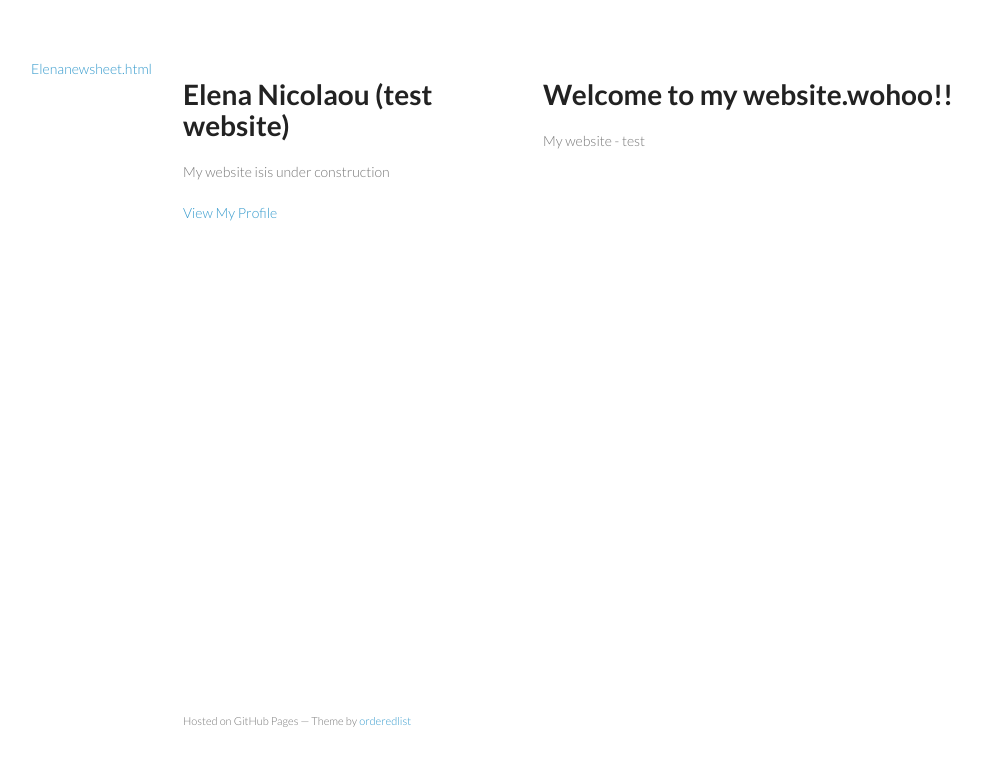
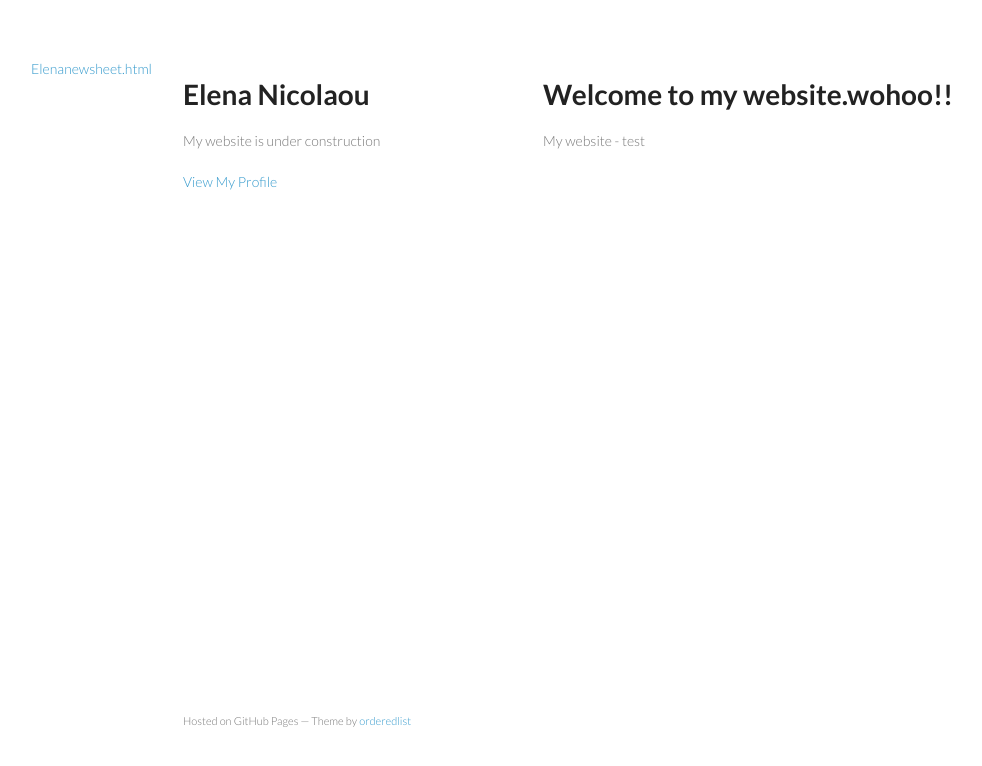
Before and after one commit to ElenaNicolaou/elenanicolaou.github.io, a plain HTML site: page index.html in a window 1280 px wide. Shown: the whole page, without its empty margins (27-1009 px from the left). Drawn offline with Linux system fonts and the light colour scheme.

Commit message:
spelling-correct text

```diff
--- a/index.html
+++ b/index.html
@@ -35,8 +35,8 @@ j=d.createElement(s),dl=l!='dataLayer'?'&l='+l:'';j.async=true;j.src=
 <!-- End Google Tag Manager -->
     <div class="wrapper">
       <header>
-        <h1> Elena Nicolaou (test website) </h1>
-        <p>My website isis under construction</p>
+        <h1> Elena Nicolaou </h1>
+        <p>My website is under construction</p>
 
 
         <p class="view"><a href="https://github.com/ElenaNicolaou">View My Profile</a></p>
```
